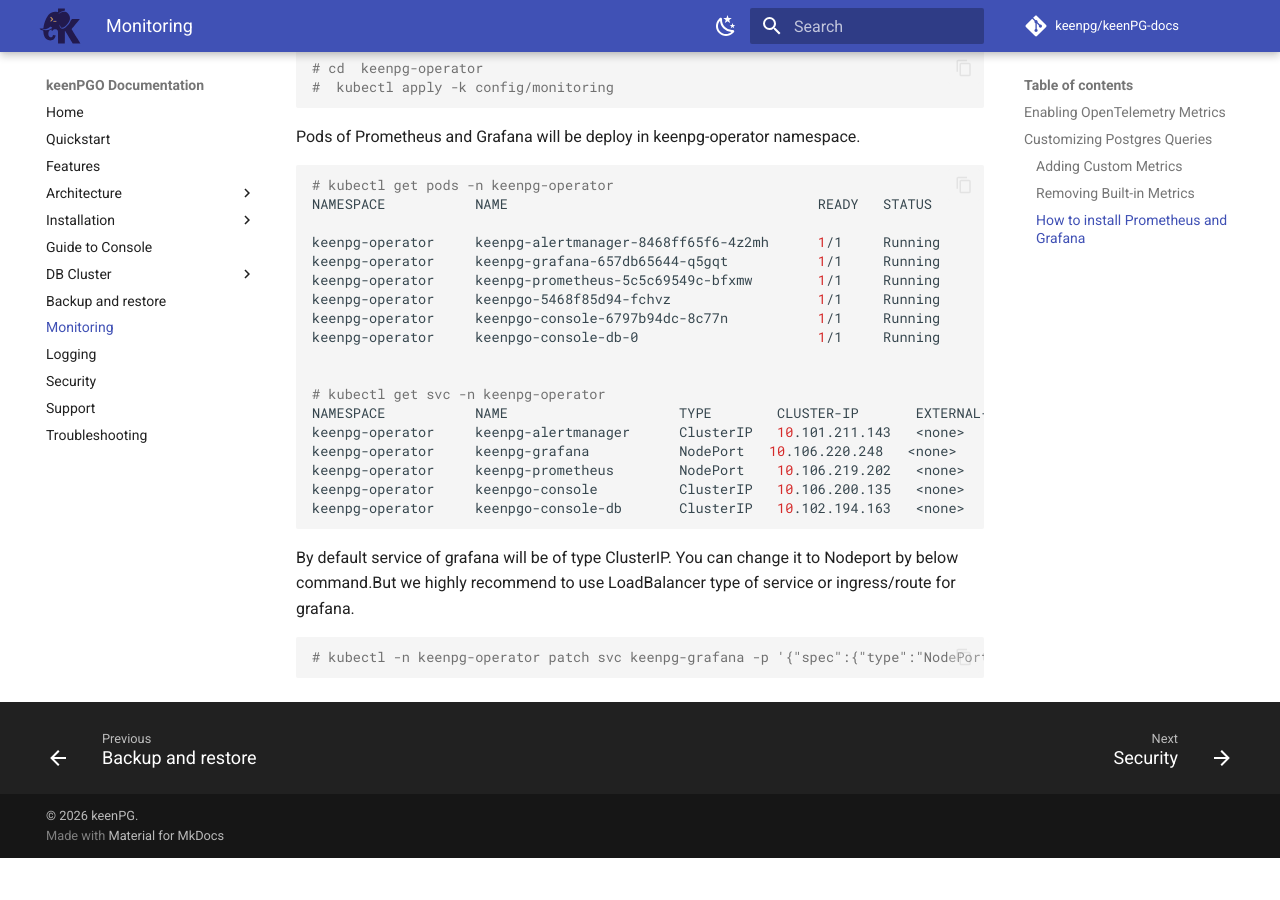
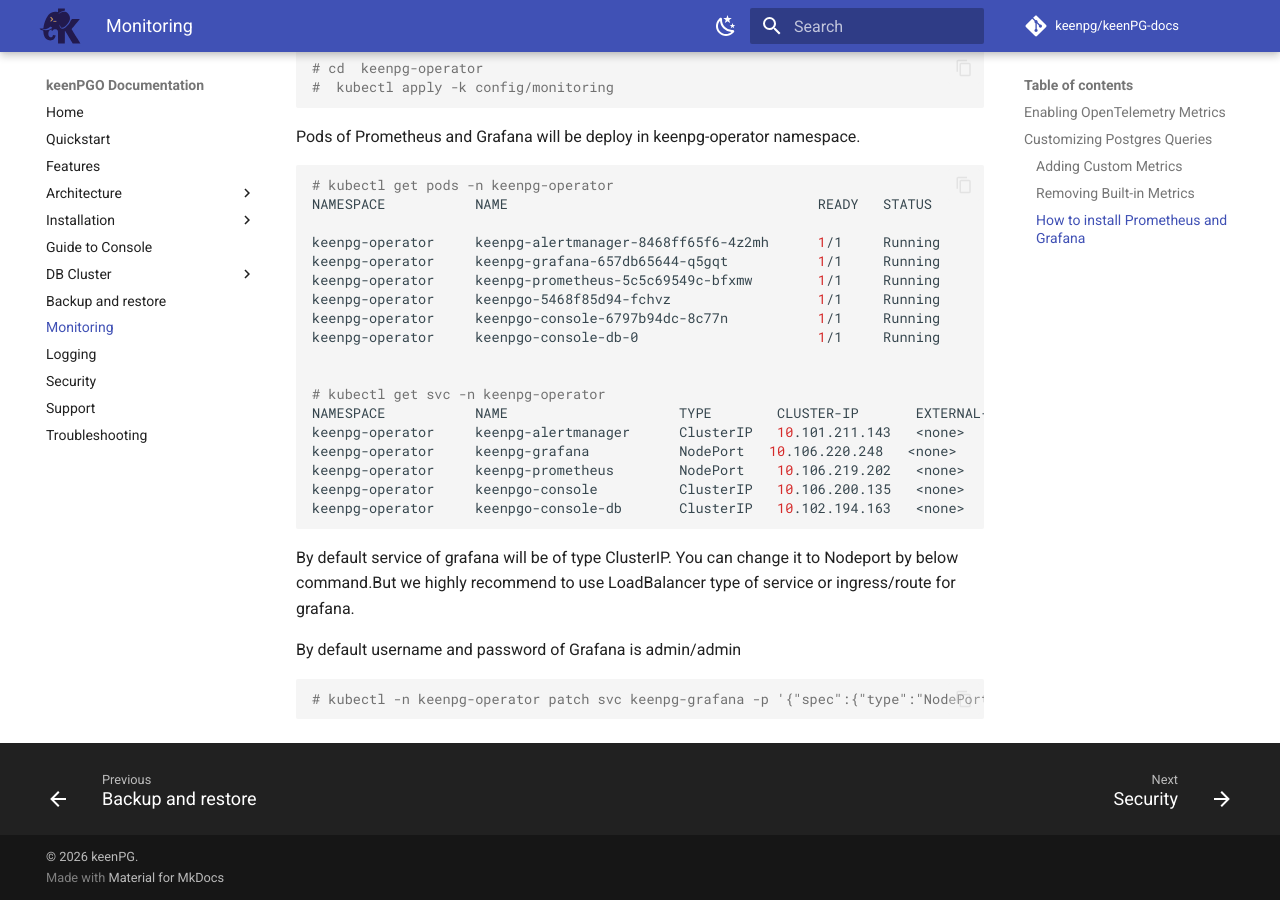
Before and after one commit to keenpg/keenPG-docs, an MkDocs documentation site: the page built from docs/monitoring.md, in a window 1280 px wide and 900 px high, scrolled down 3186 px. Built offline with MkDocs 1.6.1 and Material for MkDocs 9.7.7, drawn with Linux system fonts in a browser that asks for light colours; nearby versions of some CDN libraries; comment, search, counter and statistics services are not loaded; before the commit the page ends 4044 px from its top, so only the background shows below that.

Commit message:
Update monitoring.md

````diff
--- a/docs/monitoring.md
+++ b/docs/monitoring.md
@@ -145,6 +145,8 @@ keenpg-operator     keenpgo-console-db       ClusterIP   10.102.194.163   <none>
 
 By default service of grafana will be of type ClusterIP. You can change it to Nodeport by below command.But we highly recommend to use LoadBalancer type of service or ingress/route for grafana.
 
+By default username and password of Grafana is admin/admin
+
 ```bash
 # kubectl -n keenpg-operator patch svc keenpg-grafana -p '{"spec":{"type":"NodePort"}}'
 ```
````
